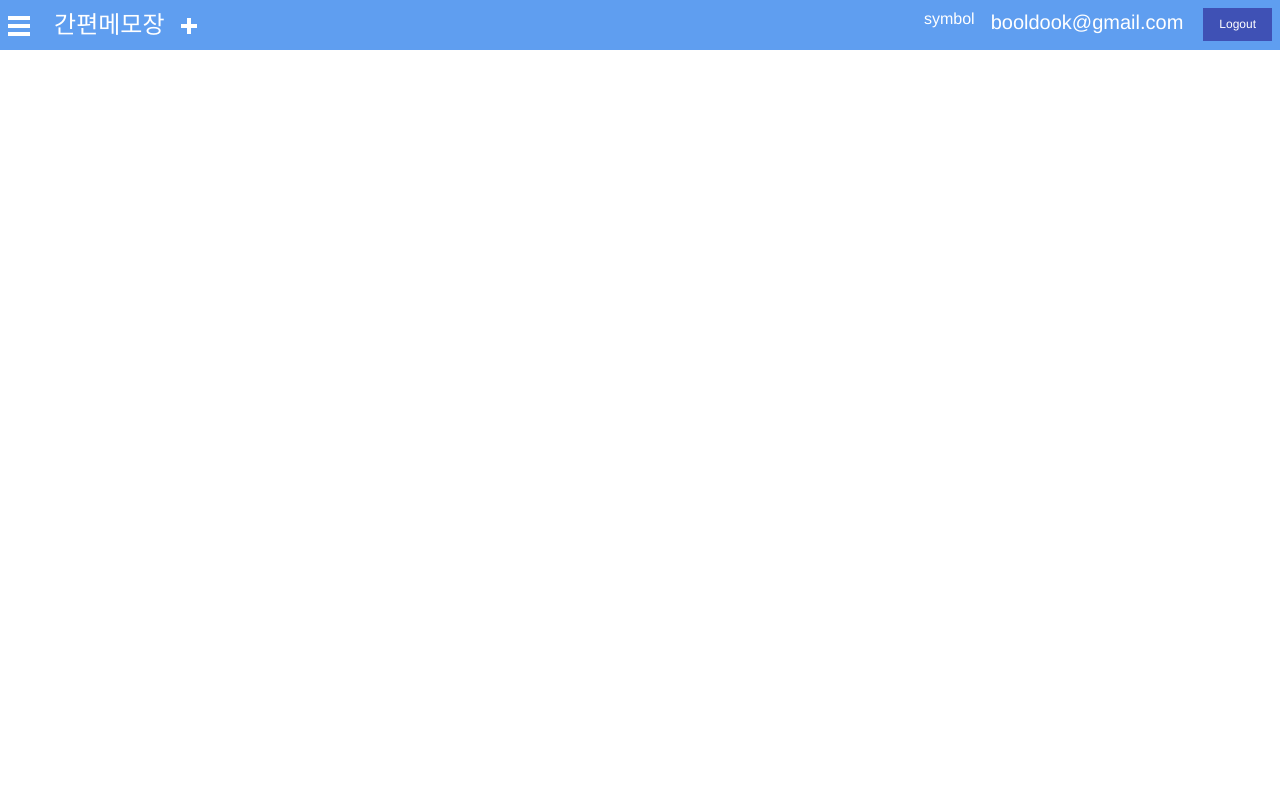
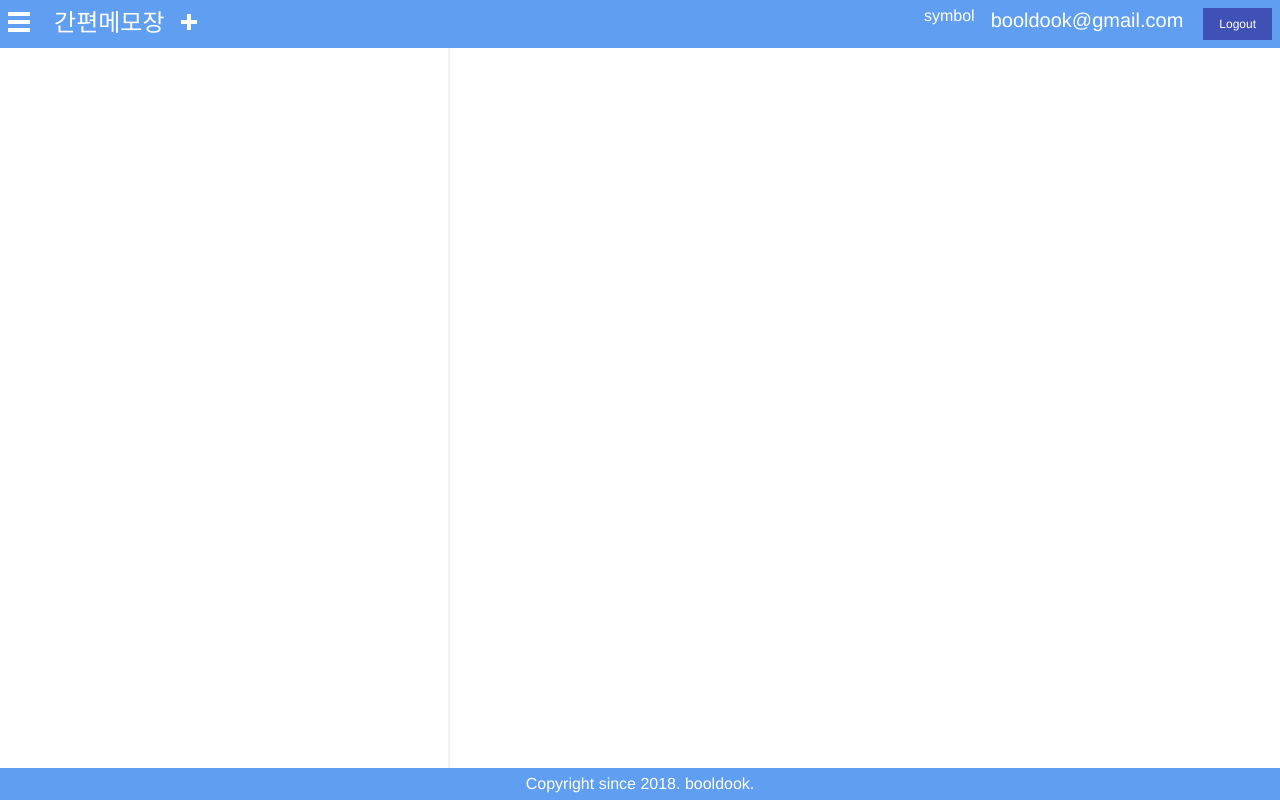
Before and after one commit to booldook/2018-jr-note, a plain HTML site: page public/main/note.html in a window 1280 px wide. Drawn offline with Linux system fonts and the light colour scheme.

Commit message:
css 완료

```diff
--- a/public/css/base.css
+++ b/public/css/base.css
@@ -1,4 +1,4 @@
-html, body {margin: 0; padding: 0; height: 100%; font-size:16px; box-sizing: border-box;}
+html, body {margin: 0; padding: 0; height: 100%; font-size:16px; box-sizing: border-box; line-height:1rem;}
 div, ul, li, p, h1, h2, h3, h4, h5 {margin: 0; padding: 0; box-sizing: border-box; list-style:none;}
 
 .img {width:100%;}
--- a/public/css/note.css
+++ b/public/css/note.css
@@ -2,16 +2,20 @@
 
 .header {width:100%; position:relative; padding:0.5rem;
 	background-color:rgb(95, 158, 240); color:#fff; font-size:1rem;}
-.header > :nth-child(1) {float:left; width:1.75%; min-width:1rem; padding-top:0.5em;}
-.header > :nth-child(2) {float:left; font-size:1.5em; margin-left:1em;}
-.header > :nth-child(3) {float:left; width:1.25%; min-width:1rem; padding-top:1em; margin-left:1em;}
+.header > :nth-child(1) {float:left; width:1.75%; min-width:1rem; padding-top:0.25em;}
+.header > :nth-child(2) {float:left; font-size:1.5em; line-height:1.25em; margin-left:1em;}
+.header > :nth-child(3) {float:left; width:1.25%; min-width:1rem; padding-top:0.75em; margin-left:1em;}
 .header > :nth-child(4) {float:right;}
-.header > :nth-child(5) {float:right; font-size:1.25em; margin-right:1em;}
+.header > :nth-child(5) {float:right; font-size:1.25em; margin-right:1em; line-height:1.25em;}
 .header > :nth-child(6) {float:right; margin-right:1em;}
 .header > :nth-child(1) > li {background:#fff; width:100%; height:0.25em; margin-bottom:0.25em;}
 .header > :nth-child(3) > li {background:#fff; width:100%; height:0.25em;}
 .header > :nth-child(3) > li:first-child {transform:rotate(90deg);}
 .header > :nth-child(3) > li:last-child {transform:translateY(-0.25em);}
 
-.section {width:100%; position:relative;}
-.footer {width:100%; position:relative; padding:0.5rem;}
+
+.section {width:100%; position:relative; height:calc(100% - 5rem);}
+.navs {float:left; width:35%; height:100%;}
+.conts {float:right; width:65%; height:100%; border-left:2px solid #f1f1f1;}
+
+.footer {width:100%; position:relative; padding:0.5rem; background-color:rgb(95, 158, 240); text-align:center; color:#fff;}
--- a/public/main/note.html
+++ b/public/main/note.html
@@ -26,7 +26,7 @@
     <div class="email">booldook@gmail.com</div>
     <div class="symbol">symbol</div>
   </div>
-  <div class="section">
+  <div class="section clear">
     <div class="navs">
 
     </div>
@@ -34,9 +34,7 @@
 
     </div>
   </div>
-  <div class="footer">
-
-  </div>
+  <div class="footer">Copyright since 2018. booldook.</div>
   <script src="https://www.gstatic.com/firebasejs/5.7.2/firebase.js"></script>
   <script src="../js/note.js"></script>
 </body>
```
